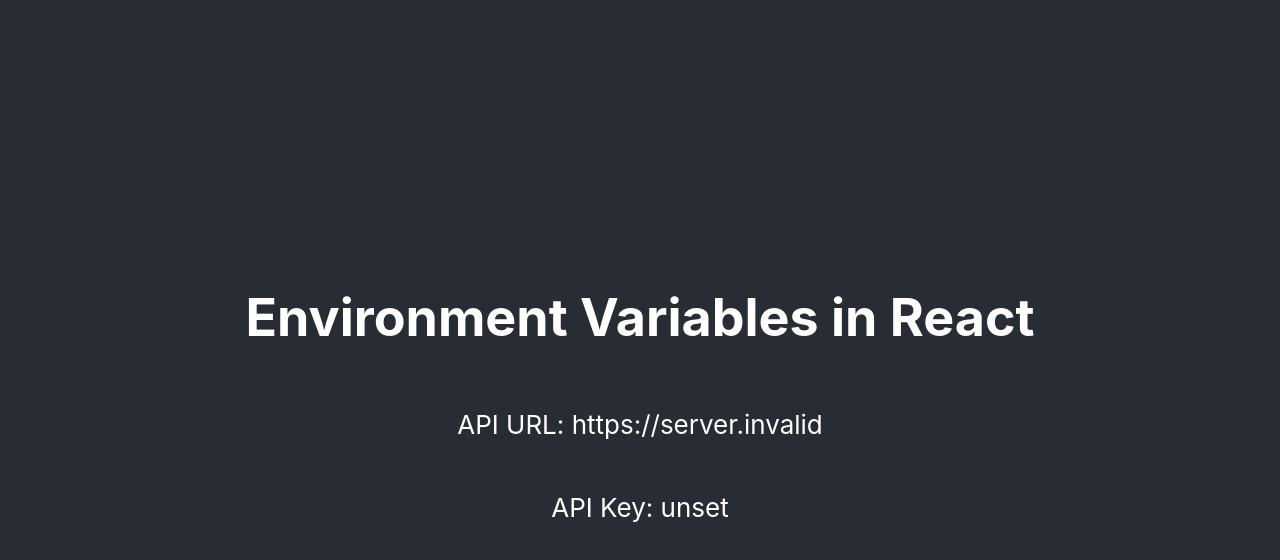
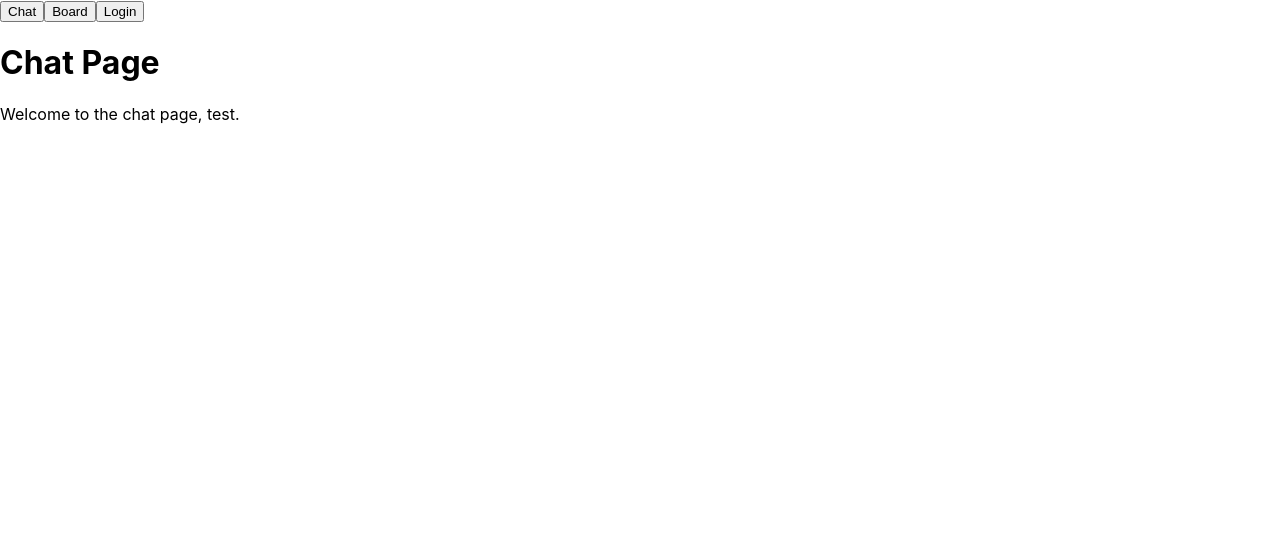
Before and after one commit to ParkWonBin/Codelabit_AICC_Project_04, a React (Create React App) app in the folder react_ts/: page / in a window 1280 px wide. Shown: the top 560 px of the page. Built offline with nearby package versions, Linux system fonts and the light colour scheme; no server answers.

Commit message:
React - Chat,Board,Mypage 버튼 추가 및 컴퍼넌트 생성

```diff
--- a/react_ts/package.json
+++ b/react_ts/package.json
@@ -6,10 +6,12 @@
     "@testing-library/jest-dom": "^5.17.0",
     "@testing-library/react": "^13.4.0",
     "@testing-library/user-event": "^13.5.0",
+    "@types/axios": "^0.14.0",
     "@types/jest": "^27.5.2",
     "@types/node": "^16.18.99",
     "@types/react": "^18.3.3",
     "@types/react-dom": "^18.3.0",
+    "axios": "^1.7.2",
     "react": "^18.3.1",
     "react-dom": "^18.3.1",
     "react-scripts": "5.0.1",
--- a/react_ts/src/App.tsx
+++ b/react_ts/src/App.tsx
@@ -1,17 +1,37 @@
-import React from 'react';
-import './App.css';
+import React, { useState } from 'react';
+import { Menu, UserInfo } from './types';
+
+import Chat from './pages/chat';
+import MyPage from './pages/mypage';
+import Board from './pages/board';
+import Navigation from './components/navigation';
 
 const App: React.FC = () => {
-  const apiUrl: string = process.env.REACT_APP_API_URL as string;
-  const apiKey: string = process.env.REACT_APP_API_KEY as string;
+  const [selectedMenu, setSelectedMenu] = useState<Menu>('chat');
+  const [userInfo, setUserInfo] = useState<UserInfo>({
+    username: 'test',
+    isLoggedIn: false,
+  });
+
+  const renderPage = () => {
+    switch (selectedMenu) {
+      case 'chat':
+        return <Chat userInfo={userInfo} />;
+      case 'mypage':
+        return <MyPage userInfo={userInfo} setUserInfo={setUserInfo} />;
+      case 'board':
+        return <Board userInfo={userInfo} />;
+      default:
+        return <Chat userInfo={userInfo} />;
+    }
+  };
 
   return (
-    <div className="App">
-      <header className="App-header">
-        <h1>Environment Variables in React</h1>
-        <p>API URL: {apiUrl}</p>
-        <p>API Key: {apiKey}</p>
-      </header>
+    <div>
+      <Navigation selectedMenu={selectedMenu} setSelectedMenu={setSelectedMenu} userInfo={userInfo} />
+      <div>
+        {renderPage()}
+      </div>
     </div>
   );
 };
--- /dev/null
+++ b/react_ts/src/components/myPage/loginForm.tsx
@@ -0,0 +1,42 @@
+import React, { useState } from 'react';
+import { UserInfo } from '../../types';
+import { login } from '../../hooks/useAuth';
+
+interface LoginProps {
+  setUserInfo: React.Dispatch<React.SetStateAction<UserInfo>>;
+}
+
+const LoginForm: React.FC<LoginProps> = ({ setUserInfo }) => {
+  const [username, setUsername] = useState('');
+  const [password, setPassword] = useState('');
+
+  const handleLogin = async (e: React.FormEvent) => {
+    e.preventDefault();
+    try {
+      const userInfo = await login(username, password);
+      setUserInfo(userInfo);
+    } catch (error) {
+      console.error('Login failed', error);
+    }
+  };
+
+  return (
+    <form onSubmit={handleLogin}>
+      <div>
+        <label>
+          Username:
+          <input type="text" value={username} onChange={(e) => setUsername(e.target.value)} />
+        </label>
+      </div>
+      <div>
+        <label>
+          Password:
+          <input type="password" value={password} onChange={(e) => setPassword(e.target.value)} />
+        </label>
+      </div>
+      <button type="submit">Login</button>
+    </form>
+  );
+};
+
+export default LoginForm;
--- /dev/null
+++ b/react_ts/src/components/myPage/myData.tsx
@@ -0,0 +1,17 @@
+import React from 'react';
+import { UserInfo } from '../../types';
+
+interface MyPageFormProps {
+  userInfo: UserInfo;
+}
+
+const MyData: React.FC<MyPageFormProps> = ({ userInfo }) => {
+  return (
+    <div>
+      <h1>My Page</h1>
+      <p>Welcome, {userInfo.username}</p>
+    </div>
+  );
+};
+
+export default MyData;
--- /dev/null
+++ b/react_ts/src/components/navigation.tsx
@@ -0,0 +1,22 @@
+import React from 'react';
+import { Menu, UserInfo } from '../types';
+
+interface NavigationProps {
+  selectedMenu: Menu;
+  setSelectedMenu: React.Dispatch<React.SetStateAction<Menu>>;
+  userInfo: UserInfo;
+}
+
+const Navigation: React.FC<NavigationProps> = ({ selectedMenu, setSelectedMenu, userInfo }) => {
+  return (
+    <nav>
+      <button onClick={() => setSelectedMenu('chat')} className={selectedMenu === 'chat' ? 'active' : ''}>Chat</button>
+      <button onClick={() => setSelectedMenu('board')} className={selectedMenu === 'board' ? 'active' : ''}>Board</button>
+      <button onClick={() => setSelectedMenu('mypage')} className={selectedMenu === 'mypage' ? 'active' : ''}>
+        {userInfo.isLoggedIn ? 'My Page' : 'Login'}
+      </button>
+    </nav>
+  );
+};
+
+export default Navigation;
--- /dev/null
+++ b/react_ts/src/hooks/useAuth.ts
@@ -0,0 +1,11 @@
+import axios from 'axios';
+import { UserInfo } from '../types';
+
+export const login = async (username: string, password: string): Promise<UserInfo> => {
+  try {
+    const response = await axios.post('/api/login', { username, password });
+    return { username: response.data.username, isLoggedIn: true };
+  } catch (error) {
+    throw new Error('Login failed');
+  }
+};
--- /dev/null
+++ b/react_ts/src/pages/board.tsx
@@ -0,0 +1,17 @@
+import React from 'react';
+import { UserInfo } from '../types';
+
+interface BoardProps {
+  userInfo: UserInfo;
+}
+
+const Board: React.FC<BoardProps> = ({ userInfo }) => {
+  return (
+    <div>
+      <h1>Board Page</h1>
+      <p>Welcome to the board page, {userInfo.username}.</p>
+    </div>
+  );
+};
+
+export default Board;
--- /dev/null
+++ b/react_ts/src/pages/chat.tsx
@@ -0,0 +1,17 @@
+import React from 'react';
+import { UserInfo } from '../types';
+
+interface ChatProps {
+  userInfo: UserInfo;
+}
+
+const Chat: React.FC<ChatProps> = ({ userInfo }) => {
+  return (
+    <div>
+      <h1>Chat Page</h1>
+      <p>Welcome to the chat page, {userInfo.username}.</p>
+    </div>
+  );
+};
+
+export default Chat;
--- /dev/null
+++ b/react_ts/src/pages/mypage.tsx
@@ -0,0 +1,17 @@
+import React from 'react';
+import { UserInfo } from '../types';
+import LoginForm from '../components/myPage/loginForm';
+import MyData from '../components/myPage/myData';
+
+interface PageProps {
+  userInfo: UserInfo;
+  setUserInfo: React.Dispatch<React.SetStateAction<UserInfo>>;
+}
+
+const MyPage: React.FC<PageProps> = ({ userInfo, setUserInfo }) => {
+  return userInfo.isLoggedIn
+    ? <MyData userInfo={userInfo} />
+    : <LoginForm setUserInfo={setUserInfo} />;
+};
+
+export default MyPage;
--- /dev/null
+++ b/react_ts/src/types/index.d.ts
@@ -0,0 +1,6 @@
+export type Menu = 'chat' | 'mypage' | 'board';
+
+export interface UserInfo {
+  username: string;
+  isLoggedIn: boolean;
+}
```
Also changed, not shown: 1 other file (tests, documents, lock files or other folders).
